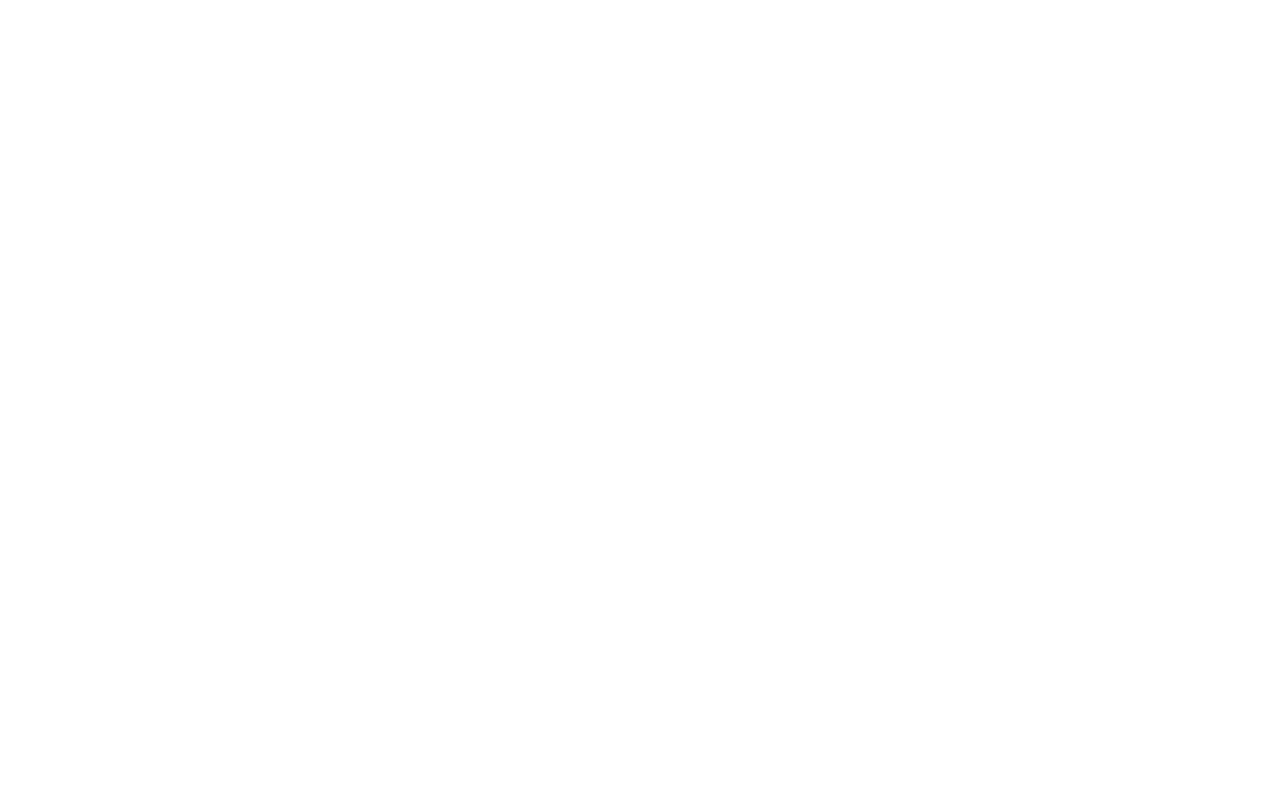
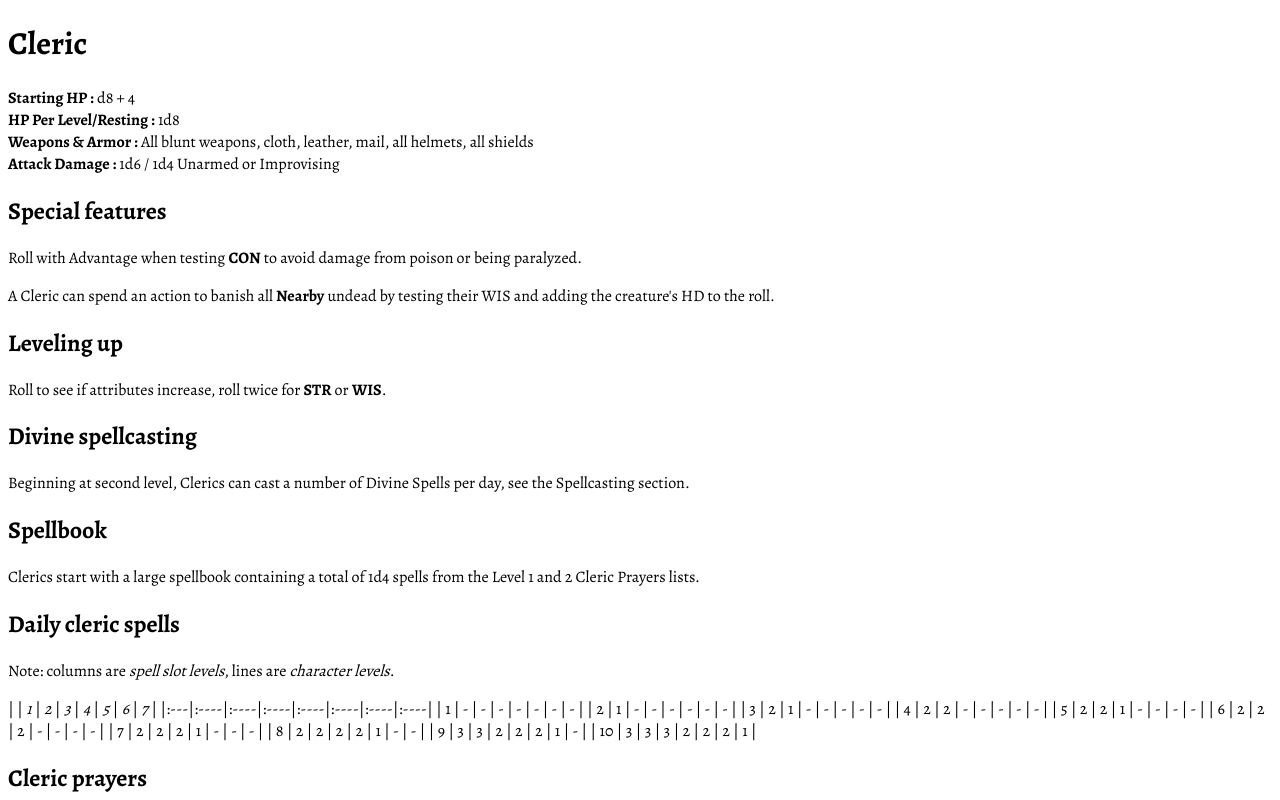
Before and after one commit to matt-gefen/radiant-hack, a Next.js app: page /classes/cleric in a window 1280 px wide. Shown: the top 800 px of the page. Built offline with nearby package versions, Linux system fonts and the light colour scheme.

Commit message:
cleric v1

```diff
--- a/pages/character.mdx
+++ b/pages/character.mdx
@@ -38,7 +38,7 @@ Each class will also determine how much damage a starting ***Character*** can ta
 
 |                                               Classes                                               |                                                                              |
 | :-------------------------------------------------------------------------------------------------: | :--------------------------------------------------------------------------: |
-|                     [Warrior*](/classes/warrior): A master of the arts of combat                     |   [Enchanter](/classes/enchanter): Practitioner of fae magic and illusions   |
+|                    [Warrior*](/classes/warrior): A master of the arts of combat                     |   [Enchanter](/classes/enchanter): Practitioner of fae magic and illusions   |
 |          [Cleric](/classes/cleric): A servent of a diety, channels the power of their god           |       [Minstrel](/classes/minstrel): An adventuring musician and poet        |
 | [Magician](/classes/magician): A scholar of the arcane who is excellent at casting spells and magic |         [Paladin](/classes/paladin): Sacred warrior on a holy quest          |
 |               [Thief](/classes/thief): A master of stealth, acrobatics and deception                |     [Warden](/classes/warden): A wilderness hunter at home in the woods      |
--- a/pages/classes/cleric.mdx
+++ b/pages/classes/cleric.mdx
@@ -0,0 +1,105 @@
+# Cleric
+
+**Starting HP :** d8 + 4\
+**HP Per Level/Resting :** 1d8\
+**Weapons & Armor :** All blunt
+weapons, cloth, leather, mail, all helmets,
+all shields\
+**Attack Damage :** 1d6 / 1d4 Unarmed or Improvising
+
+## Special features
+
+Roll with Advantage when testing **CON** to avoid damage from poison or being paralyzed.
+
+A Cleric can spend an action to banish all **Nearby** undead by testing their WIS and adding the creature's HD to the roll.
+
+## Leveling up
+
+Roll to see if attributes increase, roll twice for **STR** or **WIS**.
+
+## Divine spellcasting
+
+Beginning at second level, Clerics can cast a number of Divine Spells per day, see the Spellcasting section.
+
+## Spellbook
+
+Clerics start with a large spellbook containing a total of 1d4 spells from the Level 1 and 2 Cleric Prayers lists.
+
+## Daily cleric spells
+
+Note: columns are *spell slot levels*, lines are *character levels*.
+
+|    | *1* | *2* | *3* | *4* | *5* | *6* | *7* |
+|:---|:----|:----|:----|:----|:----|:----|:----|
+| 1  | -   | -   | -   | -   | -   | -   | -   |
+| 2  | 1   | -   | -   | -   | -   | -   | -   |
+| 3  | 2   | 1   | -   | -   | -   | -   | -   |
+| 4  | 2   | 2   | -   | -   | -   | -   | -   |
+| 5  | 2   | 2   | 1   | -   | -   | -   | -   |
+| 6  | 2   | 2   | 2   | -   | -   | -   | -   |
+| 7  | 2   | 2   | 2   | 1   | -   | -   | -   |
+| 8  | 2   | 2   | 2   | 2   | 1   | -   | -   |
+| 9  | 3   | 3   | 2   | 2   | 2   | 1   | -   |
+| 10 | 3   | 3   | 3   | 2   | 2   | 2   | 1   |
+
+
+## Cleric prayers
+
+**1**
+
+* **Cure Light Wounds :** Heal 1d8 HP to a Nearby target.
+* **Detect Evil :** Everything Nearby that is evil glows - 5mins.
+* **Light :** Create dim light from a Nearby spot or object - 1hr.
+* **Protection from Evil :** Advantage on all harmful tests from an Evil source - 1hr.
+* **Purify Food and Drink :** Removes all diseases from all Nearby food and drink.
+
+**2**
+
+* **Bless :** Nearby allies gain +1 to stats when making attacks and saves - 1hr.
+* **Find Traps :** Notice all nearby traps - 10mins.
+* **Hold Person :** Paralyse 1d4 Nearby targets. Test **WIS** each turn to see if the effect lasts.
+* **Silence :** Magical silence covering everything Nearby to a target - 1hr.
+* **Speak with Animals :** Can understand and talk with animals - 1hr.
+
+**3**
+
+* **Daylight :** A nearby area is illuminated by sunlight - 1hr.
+* **Cure Disease :** Cures a Nearby target of all diseases.
+* **Locate Object :** Sense direction of a known object - 1 minute/level.
+* **Prayer :** All Nearby allies defend against attacks with Advantage - 1d4 moments.
+* **Remove Curse :** Removes a curse from a Nearby target.
+* **Speak with Dead :** Ask a Nearby corpse 3 questions.
+
+**4**
+
+* **Create Food/Water :** Create enough food/water for all Nearby creatures for a day.
+* **Cure Serious Wounds :** Heal 3d8+3 HP to a Nearby target.
+* **Neutralise Poison :** Remove/Immunise poison from a Nearby target - 10mins.
+* **Protection:** Grants nearby characters an aura of +3 Armour temporarily. The aura lasts up to 10 minutes but ends when the character takes damage.
+
+**5**
+
+* **Commune :** The Cleric's deity truthfully answers 3 questions.
+* **Dispel Evil :** Removes a Nearby evil spell.
+* **Finger of Death :** Choose a Nearby target and test **WIS**, if a pass the target is OofA.
+* **Plague :** Test **WIS** for all Nearby targets, they lose 2d8 HP for the next 1d6 turns.
+* **Quest :** Force a Nearby creature to obey an order.
+* **Raise Dead :** Return a Nearby willing target to life, who's died within the last 7 days.
+
+**6**
+
+* **Animate Object :** Give a Nearby object motion and a simple intelligence.
+* **Blade Barrier :** Wall covers a Nearby area, **WIS** to attack Close targets (3d8).
+* **Conjure Elemental :** Summons an elemental with HD equal to caster's lvl -UD12 minutes.
+* **Find Path :** The path to a chosen location is made known - UD10 minutes.
+* **Word of Recall :** Give ability to teleport back to the location this spell was cast.
+
+**7**
+
+* **Aerial Servant :** Summons a servant to recover a distant object.
+* **Astral Spell :** Projects an avatar of the caster onto a chosen plane - UD8 minutes.
+* **Control Weather :** Control the Nearby weather to all extremes - UD6 minutes.
+* **Earthquake :** Test **WIS** for all Nearby creatures, passes are taken OofA.
+* **Holy Word :** Nearby creatures with less than 5HD die, 6-10HD paralysed for 1d4 turns.
+* **Wind Walk :** Turn into mist and back, at will for the rest of the session.
+* **Restoration :** Returns all levels lost by the caster or a single Nearby Creature with level drain.
```
